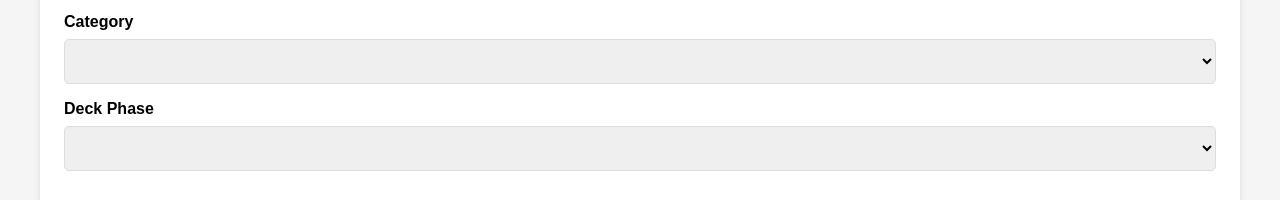
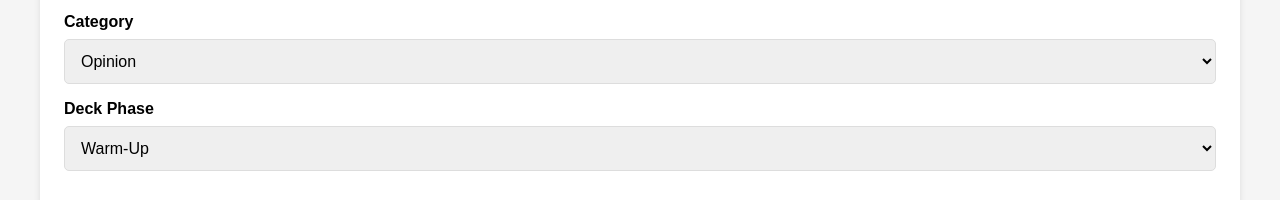
Before and after one commit to nurimantkm/entalk-question-system, a website: page entalk_app_final/public/events.html in a window 1280 px wide. Shown: the part 1256-1456 px from the top of the page. Drawn offline with Linux system fonts and the light colour scheme.

Commit message:
Update events.html

```diff
--- a/entalk_app_final/public/events.html
+++ b/entalk_app_final/public/events.html
@@ -136,7 +136,6 @@
             display: flex;
             justify-content: space-between;
         }
-
         /* Fix for questions section visibility */
         #questions-section {
             display: block !important;
@@ -251,5 +250,34 @@
 
     <script src="/js/app.js"></script>
     <script src="/js/events.js"></script>
+    <!-- Added script to populate dropdowns with plain text values -->
+    <script>
+    document.addEventListener("DOMContentLoaded", function() {
+        // Populate the "Category" dropdown for question generation
+        var catSelect = document.getElementById("question-category");
+        if (catSelect) {
+            var categories = ["Opinion", "Personal", "Hypothetical", "Reflective", "Cultural"];
+            catSelect.innerHTML = "";
+            categories.forEach(function(cat) {
+                var opt = document.createElement("option");
+                opt.value = cat;
+                opt.text = cat;
+                catSelect.appendChild(opt);
+            });
+        }
+        // Populate the "Deck Phase" dropdown for question generation
+        var phaseSelect = document.getElementById("question-phase");
+        if (phaseSelect) {
+            var phases = ["Warm-Up", "Personal", "Reflective", "Challenge"];
+            phaseSelect.innerHTML = "";
+            phases.forEach(function(phase) {
+                var opt = document.createElement("option");
+                opt.value = phase;
+                opt.text = phase;
+                phaseSelect.appendChild(opt);
+            });
+        }
+    });
+    </script>
 </body>
 </html>
```
Lines whose indentation alone changed are shown as unchanged.
